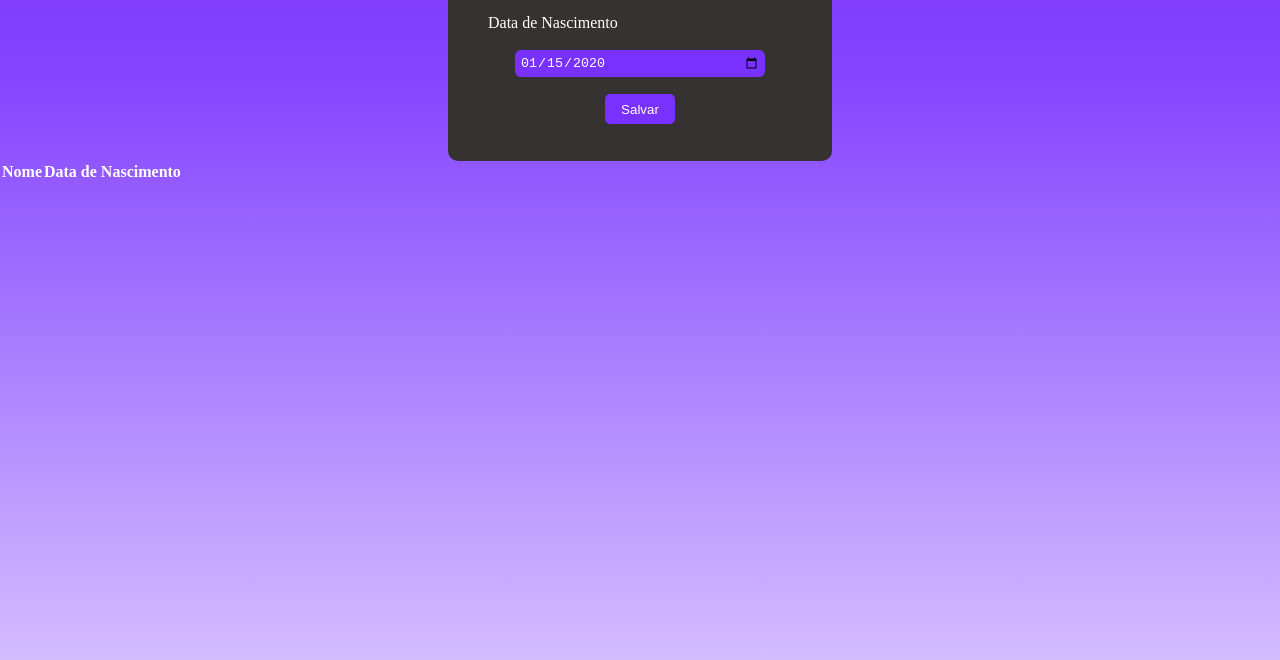
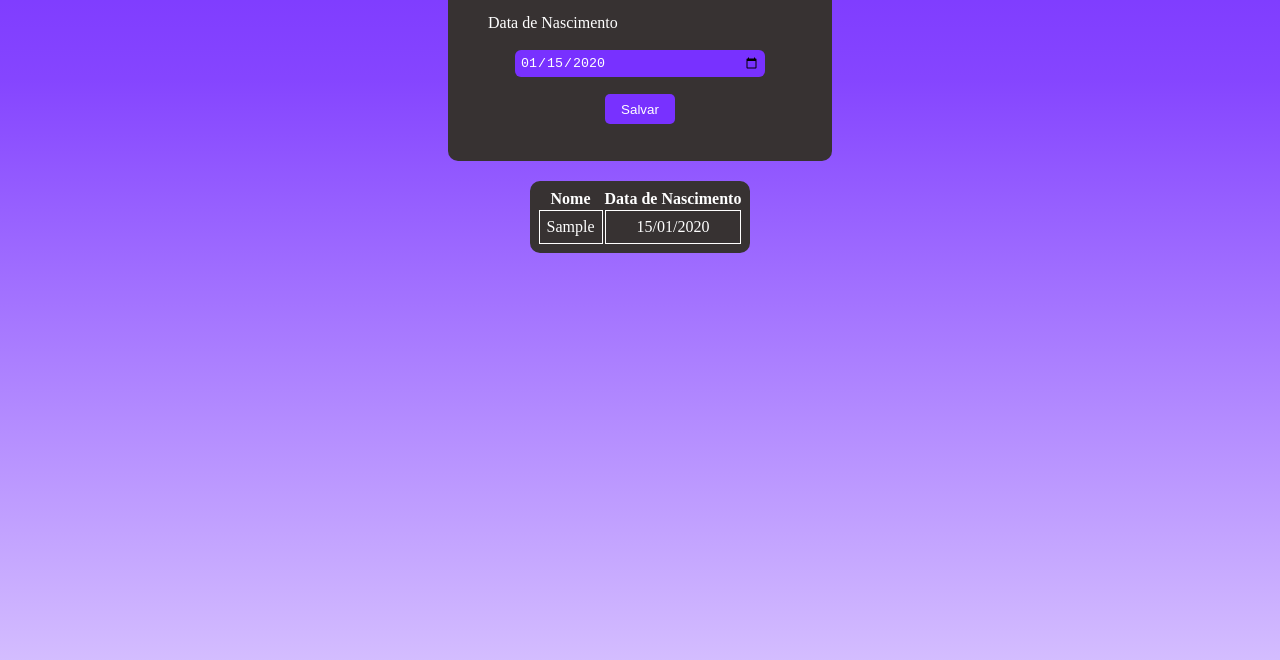
Before and after one commit to LuisFernandoPBPereira/CRUD-JS, a plain HTML site: page index.html in a window 1280 px wide. Both pictures are taken after typing "Sample", "2020-01-15" into the empty fields and a click on the button "Salvar". Shown: the part 120-780 px from the top of the page. Drawn offline with Linux system fonts and the light colour scheme.

Commit message:
"Create" is almost completed

```diff
--- a/index.css
+++ b/index.css
@@ -72,3 +72,27 @@ button:hover{
     transition: 0.5s;
     border: 1px solid white;
 }
+
+.divTable{
+    display: flex;
+    justify-content: center;
+    align-items: center;
+    margin-top: 20px;
+}
+
+#data{
+    background-color: rgb(55, 50, 50);
+    border-radius: 10px;
+}
+
+#data, td{
+    padding: 7px;
+}
+
+td{
+    border: 1px solid white;
+}
+
+tr{
+    text-align: center;
+}
--- a/index.html
+++ b/index.html
@@ -33,15 +33,16 @@
 
         </form>
 
-        <table>
-            <tr>
-                <th>Nome</th>
-                <th>Data de Nascimento</th>
-            </tr>
-            <section id="data">
+        <div class="divTable">
+            <table id="data">
+                <tr>
+                    <th>Nome</th>
+                    <th>Data de Nascimento</th>
+                </tr>
 
-            </section>
-        </table>
+            </table>
+        </div>
+
     </div>
     <script src="index.js"></script>
 </body>
--- a/index.js
+++ b/index.js
@@ -24,32 +24,36 @@ function print(){
         console.log("Digite seu nome corretamente...");
     }
     else{
-        let count = 0
-        button.addEventListener("click", () => {
             user = {
                 name: name,
                 birthdate: formatDate
             }
 
-            var aux = count++
+            //Corta a primeira parte do nome ( MUDAR ISSO NO FUTURO )
+            let splitedName = user.name.split(" ")
 
             //Adiciona um item no localStorage em format de String no JSON
-            localStorage.setItem(aux ,JSON.stringify(user))
+            localStorage.setItem(`user${splitedName[0]}`, JSON.stringify(user))
             console.log(localStorage);
 
             //Pega um item buscado no localStorage
-            const pessoas = JSON.parse(localStorage.getItem(aux)) || [];
-            console.log(aux);
-
-            //Criando um espaço em uma tabela
-            table.innerHTML = `
-            <tr>
-                <td>${pessoas.name}</td>
-                <td>${pessoas.birthdate}</td>
-            </tr>`;
-        })
+            const pessoas = JSON.parse(localStorage.getItem(`user${splitedName[0]}`)) || [];
 
 
+            //Cria um elemento TR para adicionar na tabela
+            let tr = document.createElement("tr")
+            //Cria um ID para o TR
+            tr.id = `${pessoas.name}`
+            //Adiciona o TR na tabela
+            table.appendChild(tr)
+
+            //Pegamos o TR desejado
+            let getTr = document.getElementById(`${pessoas.name}`)
+
+            //Criando um espaço em uma tabela com as informações necessárias
+            getTr.innerHTML = `
+                <td>${pessoas.name}</td>
+                <td>${pessoas.birthdate}</td>`;
     }
 
 }
```
